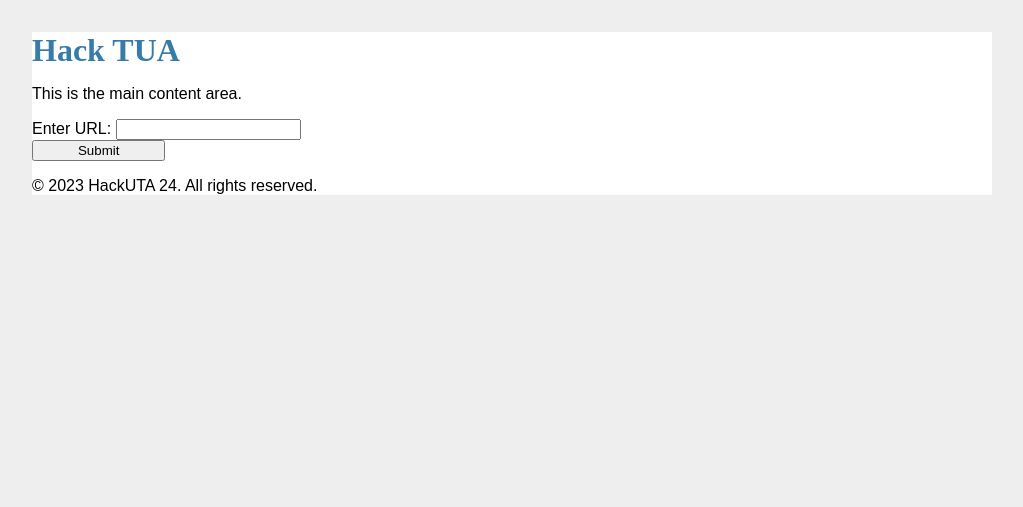
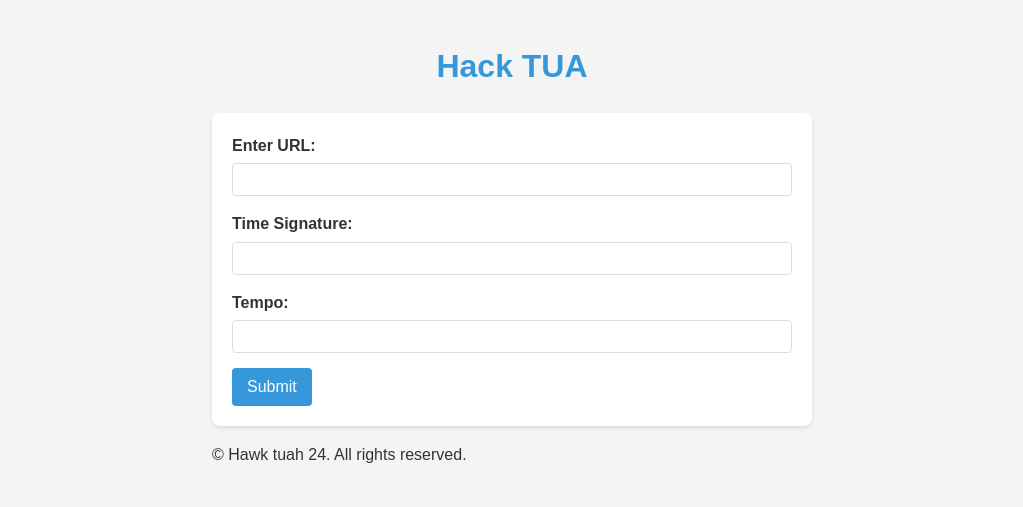
Before and after one commit to MichaelZhao21/hacktua24, a Flask app: page / in a window 1280 px wide. Shown: the top 507 px of the page, without its empty margins (128-1151 px from the left). Run offline with Flask 3, Linux system fonts and the light colour scheme.

Commit message:
hawk tuah on that thang

```diff
--- a/flaskr/app.py
+++ b/flaskr/app.py
@@ -19,7 +19,7 @@
         #yt.streams.get_highest_resolution().download(output_path="downloads/")
         with yt_dlp.YoutubeDL(ydl_opts) as ydl:
             ydl.download([url])
-        return "Downloaded"
+        return render_template("submission.html")
     except Exception as e:
         return f"Error: {e}"
 
--- a/flaskr/static/styles.css
+++ b/flaskr/static/styles.css
@@ -1,26 +1,64 @@
-html { font-family: sans-serif; background: #eee; padding: 1rem; }
-body { max-width: 960px; margin: 0 auto; background: white; }
-h1 { font-family: serif; color: #377ba8; margin: 1rem 0; }
-a { color: #377ba8; }
-hr { border: none; border-top: 1px solid lightgray; }
-nav { background: lightgray; display: flex; align-items: center; padding: 0 0.5rem; }
-nav h1 { flex: auto; margin: 0; }
-nav h1 a { text-decoration: none; padding: 0.25rem 0.5rem; }
-nav ul  { display: flex; list-style: none; margin: 0; padding: 0; }
-nav ul li a, nav ul li span, header .action { display: block; padding: 0.5rem; }
-.content { padding: 0 1rem 1rem; }
-.content > header { border-bottom: 1px solid lightgray; display: flex; align-items: flex-end; }
-.content > header h1 { flex: auto; margin: 1rem 0 0.25rem 0; }
-.flash { margin: 1em 0; padding: 1em; background: #cae6f6; border: 1px solid #377ba8; }
-.post > header { display: flex; align-items: flex-end; font-size: 0.85em; }
-.post > header > div:first-of-type { flex: auto; }
-.post > header h1 { font-size: 1.5em; margin-bottom: 0; }
-.post .about { color: slategray; font-style: italic; }
-.post .body { white-space: pre-line; }
-.content:last-child { margin-bottom: 0; }
-.content form { margin: 1em 0; display: flex; flex-direction: column; }
-.content label { font-weight: bold; margin-bottom: 0.5em; }
-.content input, .content textarea { margin-bottom: 1em; }
-.content textarea { min-height: 12em; resize: vertical; }
-input.danger { color: #cc2f2e; }
-input[type=submit] { align-self: start; min-width: 10em; }
+body {
+    font-family: Arial, sans-serif;
+    line-height: 1.6;
+    color: #333;
+    max-width: 600px;
+    margin: 0 auto;
+    padding: 20px;
+    background-color: #f4f4f4;
+}
+
+h1 {
+    color: #3498db;
+    text-align: center;
+    margin-bottom: 20px;
+}
+
+p {
+    margin-bottom: 20px;
+}
+
+form {
+    background-color: #ffffff;
+    padding: 20px;
+    border-radius: 8px;
+    box-shadow: 0 2px 4px rgba(0, 0, 0, 0.1);
+}
+
+label {
+    display: block;
+    margin-bottom: 5px;
+    font-weight: bold;
+}
+
+input[type="text"],
+input[type="number"] {
+    width: 100%;
+    padding: 8px;
+    margin-bottom: 15px;
+    border: 1px solid #ddd;
+    border-radius: 4px;
+    box-sizing: border-box;
+}
+
+input[type="submit"] {
+    background-color: #3498db;
+    color: white;
+    padding: 10px 15px;
+    border: none;
+    border-radius: 4px;
+    cursor: pointer;
+    font-size: 16px;
+    transition: background-color 0.3s ease;
+}
+
+input[type="submit"]:hover {
+    background-color: #2980b9;
+}
+
+/* Responsive design */
+@media (max-width: 768px) {
+    body {
+        padding: 10px;
+    }
+}
--- /dev/null
+++ b/flaskr/templates/base.html
@@ -0,0 +1,21 @@
+<!DOCTYPE html>
+<html lang="en">
+<head>
+    <meta charset="UTF-8">
+    <meta name="viewport" content="width=device-width, initial-scale=1.0">
+    <link rel="stylesheet" href="../static/styles.css">
+    <title>Hack TUA</title>
+    {% block head %}{% endblock %}
+</head>
+<body>
+    <header>
+        <h1>Hack TUA</h1>
+    </header>
+    <main>
+        {% block content %}{% endblock %}
+    </main>
+    <footer>
+        <p>&copy; Hawk tuah 24. All rights reserved.</p>
+    </footer>
+</body>
+</html>
--- a/flaskr/templates/index.html
+++ b/flaskr/templates/index.html
@@ -1,25 +1,15 @@
-<!DOCTYPE html>
-<html lang="en">
-<head>
-    <meta charset="UTF-8">
-    <meta name="viewport" content="width=device-width, initial-scale=1.0">
-    <title>Hack TUA</title>
-    <link rel="stylesheet" href="../static/styles.css">
-</head>
-<body>
-    <header>
-        <h1>Hack TUA</h1>
-    </header>
-    <main>
-        <p>This is the main content area.</p>
-        <form method="POST" action="/download">
-            <label for="url">Enter URL:</label>
-            <input type="text" id="url" name="url" required><br>
-            <input type="submit" value="Submit">
-        </form>
-    </main>
-    <footer>
-        <p>&copy; 2023 HackUTA 24. All rights reserved.</p>
-    </footer>
-</body>
-</html>
+{% extends 'base.html' %}
+{% block content %}
+    <form method="POST" action="/download">
+        <label for="url">Enter URL:</label>
+        <input type="text" id="url" name="url" required><br>
+
+        <label for="url">Time Signature:</label>
+        <input type="number" id="timesig" name="timesig" required><br>
+
+        <label for="url">Tempo:</label>
+        <input type="number" id="tempo" name="tempo" required><br>
+
+        <input type="submit" value="Submit">
+    </form>
+{% endblock %}
--- /dev/null
+++ b/flaskr/templates/submission.html
@@ -0,0 +1,5 @@
+{% extends 'base.html' %}
+{% block content %}
+    <h1>Downloaded</h1>
+
+{% endblock %}
```
